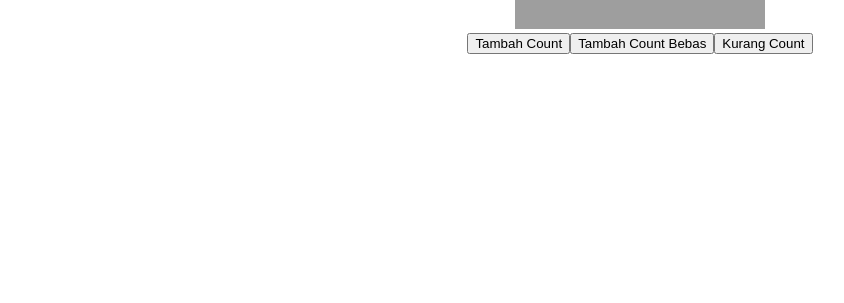
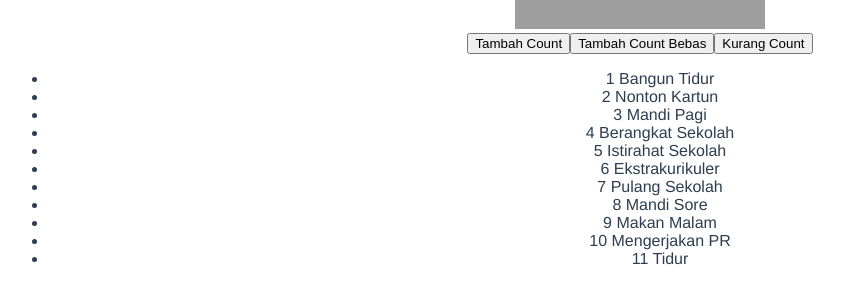
Before and after one commit to rakamaheka22/dia-2022, a Vue app in the folder cli/vue-lesson/: page / in a window 1280 px wide. Shown: the part 465-768 px from the top of the page, without its empty margins (0-844 px from the left). Built offline with nearby package versions, Linux system fonts and the light colour scheme; grey boxes are pictures that could not be loaded.

Commit message:
List Rendering

```diff
--- a/cli/vue-lesson/src/App.vue
+++ b/cli/vue-lesson/src/App.vue
@@ -17,6 +17,16 @@
       <button v-on:click="incrementCount">Tambah Count</button>
       <button @click="dynamicIncrementCount(countItem)">Tambah Count Bebas</button>
       <button v-show="count > 0" v-on:click="count--">Kurang Count</button>
+    </div>
+    <div>
+      <div v-if="lists.length < 1">
+        Loading...
+      </div>
+      <ul v-else>
+        <li v-for="(item, index) in lists" :key="index">
+          {{ item.id }} {{ item.title }}
+        </li>
+      </ul>
     </div>
   </div>
 </template>
@@ -76,6 +86,52 @@ export default {
     setTimeout(() => {
       this.incrementCount();
       this.fullName = 'John Cena';
+      this.lists = [
+        {
+          id: 1,
+          title: 'Bangun Tidur'
+        },
+        {
+          id: 2,
+          title: 'Nonton Kartun'
+        },
+        {
+          id: 3,
+          title: 'Mandi Pagi'
+        },
+        {
+          id: 4,
+          title: 'Berangkat Sekolah'
+        },
+        {
+          id: 5,
+          title: 'Istirahat Sekolah'
+        },
+        {
+          id: 6,
+          title: 'Ekstrakurikuler'
+        },
+        {
+          id: 7,
+          title: 'Pulang Sekolah'
+        },
+        {
+          id: 8,
+          title: 'Mandi Sore'
+        },
+        {
+          id: 9,
+          title: 'Makan Malam'
+        },
+        {
+          id: 10,
+          title: 'Mengerjakan PR'
+        },
+        {
+          id: 11,
+          title: 'Tidur'
+        }
+      ];
     }, 2000);
   },
   updated() {
```
Also changed, not shown: 2 other files (tests, documents, lock files or other folders).
